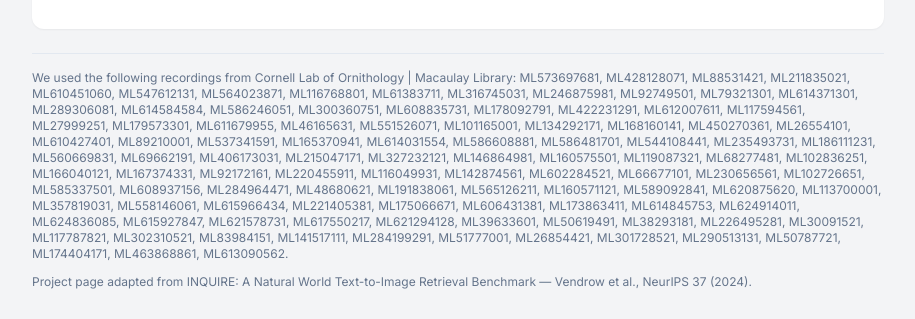
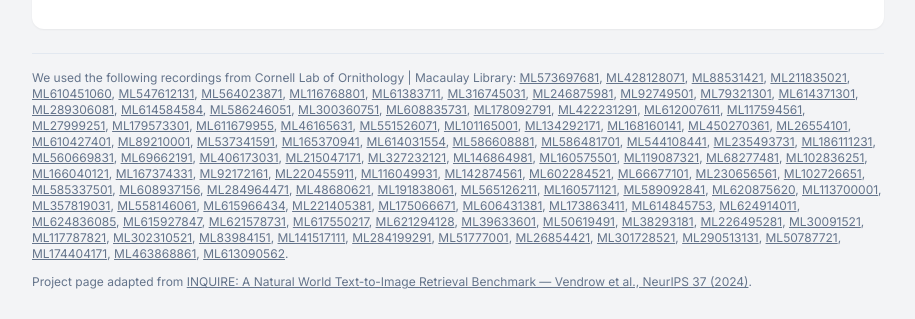
Before and after one commit to cleverbirds-benchmark/cleverbirds-benchmark.github.io, a Next.js app: page / in a window 1280 px wide. Shown: the part 3988-4307 px from the top of the page, without its empty margins (182-1097 px from the left). Built offline with nearby package versions, Linux system fonts and the light colour scheme.

Commit message:
added links

```diff
--- a/app/page.js
+++ b/app/page.js
@@ -266,10 +266,18 @@
                   'ML30091521', 'ML117787821', 'ML302310521', 'ML83984151', 'ML141517111', 'ML284199291',
                   'ML51777001', 'ML26854421', 'ML301728521', 'ML290513131', 'ML50787721', 'ML174404171',
                   'ML463868861', 'ML613090562'
-                ].join(', ')}.
+                ].map((mlId, index, array) => {
+                  const id = mlId.replace('ML', '');
+                  return (
+                    <span key={mlId}>
+                      <a href={`https://macaulaylibrary.org/asset/${id}`} target="_blank" rel="noopener noreferrer" className="underline">{mlId}</a>
+                      {index < array.length - 1 && ', '}
+                    </span>
+                  );
+                })}.
               </div>
               <div className="mt-3 text-[10px] sm:text-xs block leading-relaxed">
-                Project page adapted from INQUIRE: A Natural World Text-to-Image Retrieval Benchmark — Vendrow et al., NeurIPS 37 (2024).
+                Project page adapted from <a href="https://inquire-benchmark.github.io/" target="_blank" rel="noopener noreferrer" className="underline">INQUIRE: A Natural World Text-to-Image Retrieval Benchmark — Vendrow et al., NeurIPS 37 (2024)</a>.
               </div>
             </div>
           </div>
```
